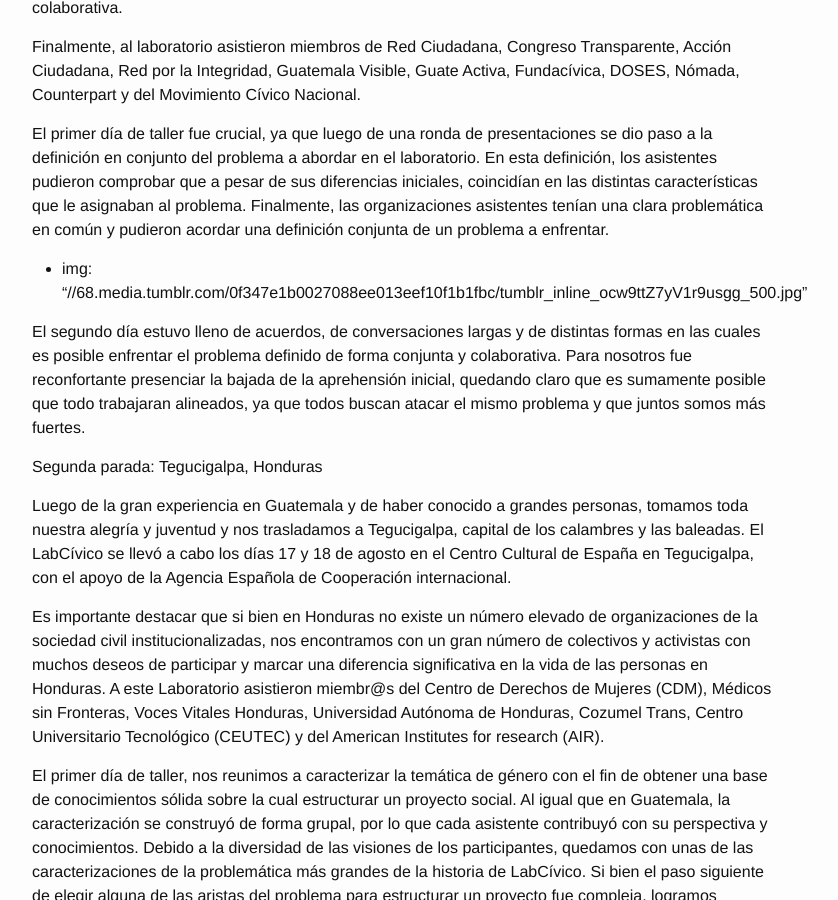
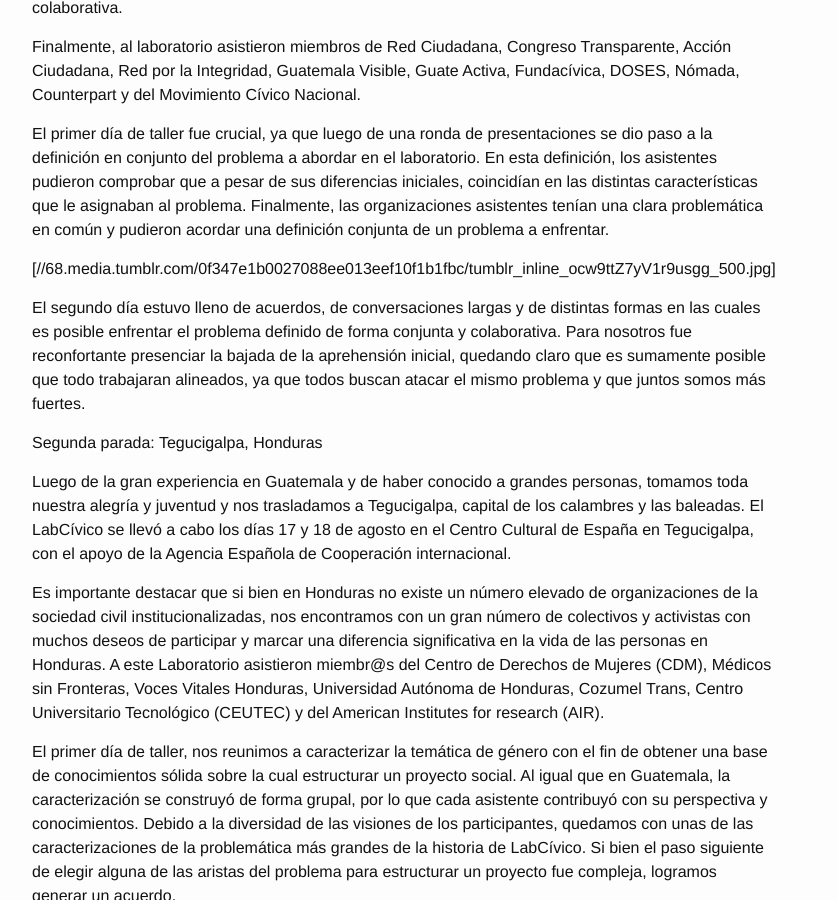
Before and after one commit to ciudadanointeligente/blog.ciudadanointeligente.org, a Jekyll site: the page built from _posts/2016-09-16-gira-labcivico-centroamerica.markdown, in a window 1280 px wide and 900 px high, scrolled down 816 px. Shown: the whole window, without its empty margins (238-1076 px from the left). Built offline with Jekyll 4.4.1, drawn with Linux system fonts in a browser that asks for light colours; some of the changed lines change nothing that is shown.

Commit message:
Update 2016-09-16-gira-labcivico-centroamerica.markdown

```diff
--- a/_posts/2016-09-16-gira-labcivico-centroamerica.markdown
+++ b/_posts/2016-09-16-gira-labcivico-centroamerica.markdown
@@ -23,7 +23,7 @@
 
 El primer día de taller fue crucial, ya que luego de una ronda de presentaciones se dio paso a la definición en conjunto del problema a abordar en el laboratorio. En esta definición, los asistentes pudieron comprobar que a pesar de sus diferencias iniciales, coincidían en las distintas características que le asignaban al problema. Finalmente, las organizaciones asistentes tenían una clara problemática en común y pudieron acordar una definición conjunta de un problema a enfrentar.
 
- - img: "//68.media.tumblr.com/0f347e1b0027088ee013eef10f1b1fbc/tumblr_inline_ocw9ttZ7yV1r9usgg_500.jpg"
+ [//68.media.tumblr.com/0f347e1b0027088ee013eef10f1b1fbc/tumblr_inline_ocw9ttZ7yV1r9usgg_500.jpg]
 
 El segundo día estuvo lleno de acuerdos, de conversaciones largas y de distintas formas en las cuales es posible enfrentar el problema definido de forma conjunta y colaborativa. Para nosotros fue reconfortante presenciar la bajada de la aprehensión inicial, quedando claro que es sumamente posible que todo trabajaran alineados, ya que todos buscan atacar el mismo problema y  que juntos somos más fuertes.
 
```
